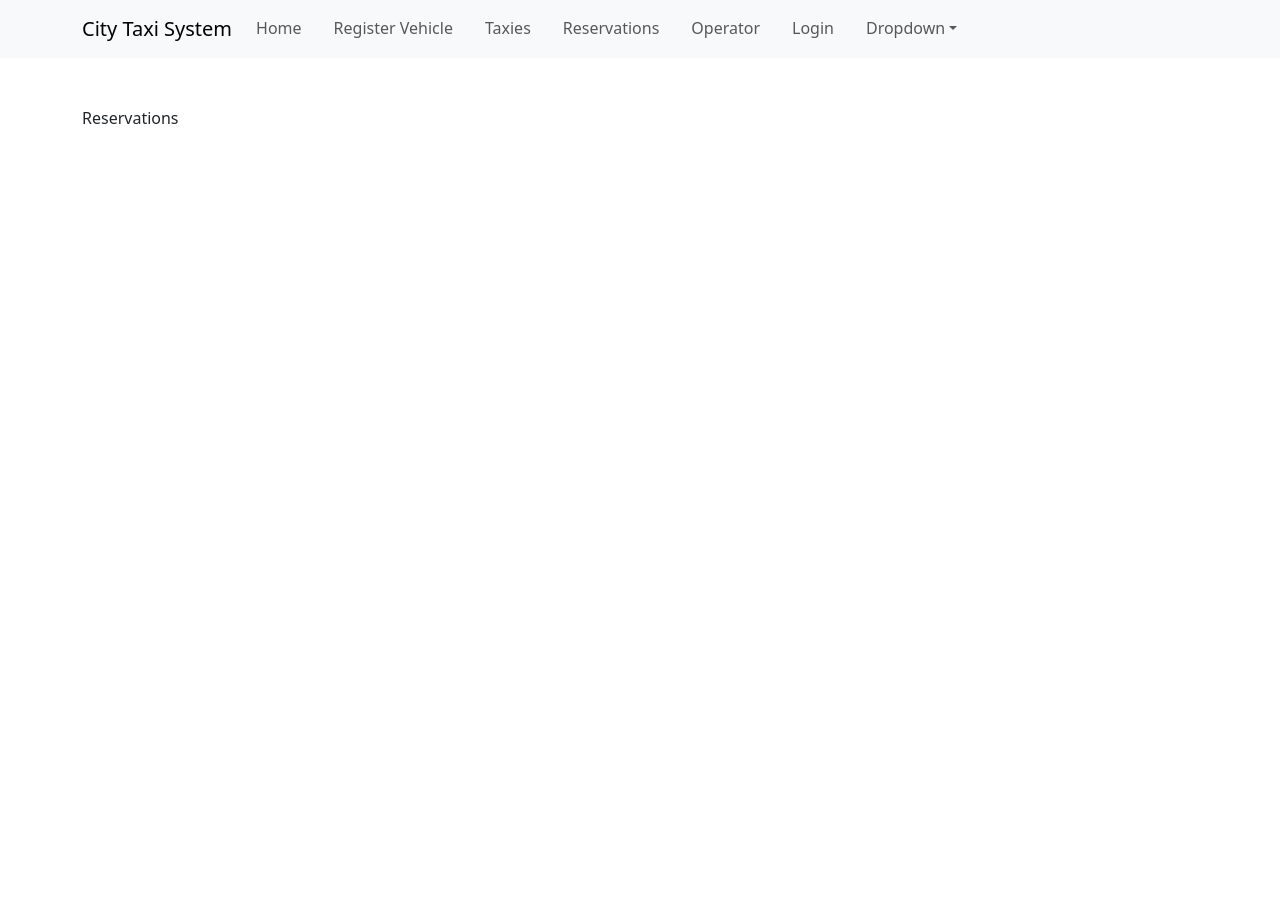
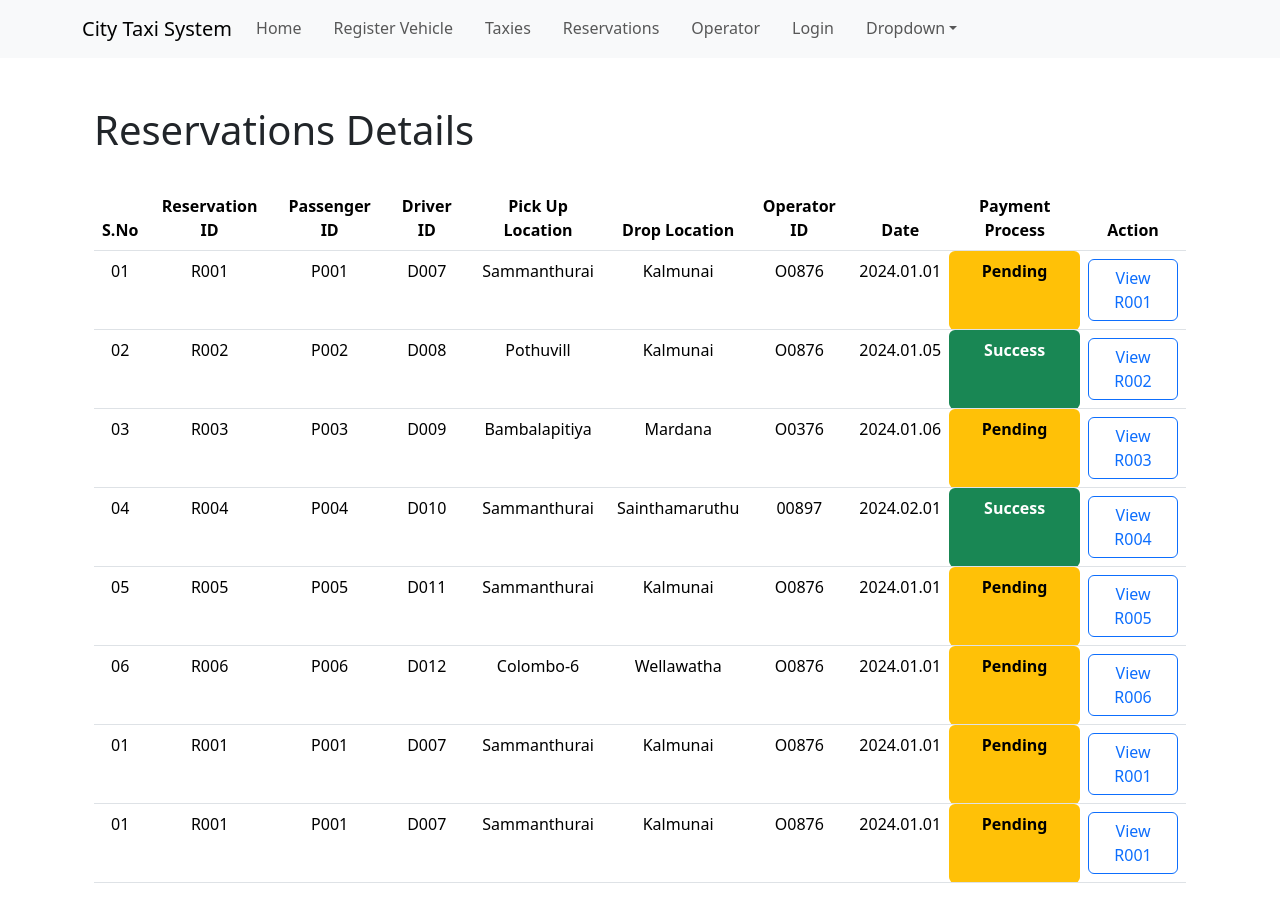
Before and after one commit to icodesarujan/city-taxi-system, a React (Create React App) app: page /reservations in a window 1280 px wide. Before the commit the page ends 800 px from the top, so only its background shows below. Built offline with nearby package versions, Linux system fonts and the light colour scheme; no server answers.

Commit message:
Reservation Components are completed

```diff
--- /dev/null
+++ b/src/Data/ReservationData.js
@@ -0,0 +1,103 @@
+export const tableHeading = [
+  "S.No",
+  "Reservation ID",
+  "Passenger ID",
+  "Driver ID",
+  "Pick Up Location",
+  "Drop Location",
+  "Operator ID",
+  "Date",
+  "Payment Process",
+  "Action",
+];
+
+export const tableData = [
+  {
+    S_No: "01",
+    ReservationID: "R001",
+    PassengerID: "P001",
+    DriverID: "D007",
+    PickUpLocation: "Sammanthurai",
+    DropLocation: "Kalmunai",
+    OperatorID: "O0876",
+    Date: "2024.01.01",
+    PaymentProcess: "Pending",
+  },
+  {
+    S_No: "02",
+    ReservationID: "R002",
+    PassengerID: "P002",
+    DriverID: "D008",
+    PickUpLocation: "Pothuvill",
+    DropLocation: "Kalmunai",
+    OperatorID: "O0876",
+    Date: "2024.01.05",
+    PaymentProcess: "Success",
+  },
+  {
+    S_No: "03",
+    ReservationID: "R003",
+    PassengerID: "P003",
+    DriverID: "D009",
+    PickUpLocation: "Bambalapitiya",
+    DropLocation: "Mardana",
+    OperatorID: "O0376",
+    Date: "2024.01.06",
+    PaymentProcess: "Pending",
+  },
+  {
+    S_No: "04",
+    ReservationID: "R004",
+    PassengerID: "P004",
+    DriverID: "D010",
+    PickUpLocation: "Sammanthurai",
+    DropLocation: "Sainthamaruthu",
+    OperatorID: "00897",
+    Date: "2024.02.01",
+    PaymentProcess: "Success",
+  },
+  {
+    S_No: "05",
+    ReservationID: "R005",
+    PassengerID: "P005",
+    DriverID: "D011",
+    PickUpLocation: "Sammanthurai",
+    DropLocation: "Kalmunai",
+    OperatorID: "O0876",
+    Date: "2024.01.01",
+    PaymentProcess: "Pending",
+  },
+  {
+    S_No: "06",
+    ReservationID: "R006",
+    PassengerID: "P006",
+    DriverID: "D012",
+    PickUpLocation: "Colombo-6",
+    DropLocation: "Wellawatha",
+    OperatorID: "O0876",
+    Date: "2024.01.01",
+    PaymentProcess: "Pending",
+  },
+  {
+    S_No: "01",
+    ReservationID: "R001",
+    PassengerID: "P001",
+    DriverID: "D007",
+    PickUpLocation: "Sammanthurai",
+    DropLocation: "Kalmunai",
+    OperatorID: "O0876",
+    Date: "2024.01.01",
+    PaymentProcess: "Pending",
+  },
+  {
+    S_No: "01",
+    ReservationID: "R001",
+    PassengerID: "P001",
+    DriverID: "D007",
+    PickUpLocation: "Sammanthurai",
+    DropLocation: "Kalmunai",
+    OperatorID: "O0876",
+    Date: "2024.01.01",
+    PaymentProcess: "Pending",
+  },
+];
--- a/src/pages/Reservations/index.js
+++ b/src/pages/Reservations/index.js
@@ -1,9 +1,58 @@
-import React from 'react'
+import React from "react";
+import { Button, Container, Table } from "react-bootstrap";
+import { tableData, tableHeading } from "../../Data/ReservationData";
+
+const getClassNames = (key, value) => {
+  if (key === "PaymentProcess") {
+    if (value === "Pending") {
+      return "bg-warning text-black fw-bolder rounded text-center";
+    } else if (value === "Success") {
+      return "bg-success text-white fw-bolder rounded text-center";
+    }
+  }
+  return "";
+};
 
 const Reservations = () => {
+  const onActionClick = (rowData) => {
+    console.log("Row data:", rowData);
+  };
+
   return (
-    <div>Reservations</div>
-  )
-}
+    <div>
+      <Container fluid>
+        <h1 className="pb-4">Reservations Details</h1>
+        <Table responsive className="text-center">
+          <thead>
+            <tr>
+              {tableHeading?.map((heading, index) => (
+                <th key={index}>{heading}</th>
+              ))}
+            </tr>
+          </thead>
+          <tbody>
+            {tableData?.map((item, rowIndex) => (
+              <tr key={rowIndex}>
+                {Object.entries(item).map(([key, value], cellIndex) => (
+                  <td key={cellIndex} className={getClassNames(key, value)}>
+                    {value}
+                  </td>
+                ))}
+                <td>
+                  <Button
+                    variant="outline-primary"
+                    onClick={() => onActionClick(item)}
+                  >
+                    View {item.ReservationID}
+                  </Button>
+                </td>
+              </tr>
+            ))}
+          </tbody>
+        </Table>
+      </Container>
+    </div>
+  );
+};
 
-export default Reservations
+export default Reservations;
```
